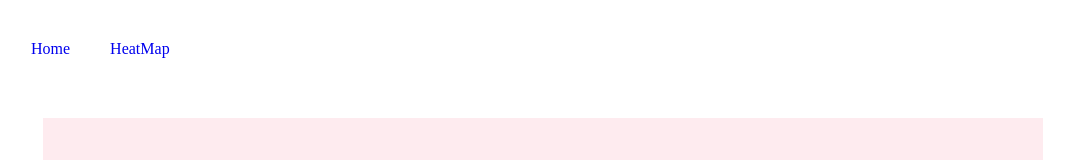
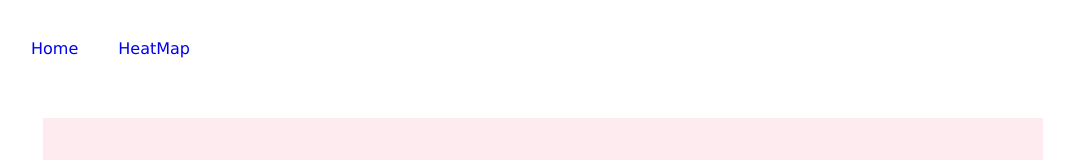
Before and after one commit to Anastasiyaaaaaaa/heat-map, a React app: page / in a window 1280 px wide. Shown: the top 160 px of the page, without its empty margins (97-1171 px from the left). Built offline with nearby package versions, Linux system fonts and the light colour scheme.

Commit message:
небольшие улучшения в навигации и стилях

```diff
--- a/src/App.jsx
+++ b/src/App.jsx
@@ -19,7 +19,7 @@ export const App = () => {
                     <Route path='/heat-map'>
                         <HeatMap />
                     </Route>
-                    <Route path='/'>
+                    <Route path='/home'>
                         <Content />
                     </Route>
                 </Switch>
--- a/src/components/Header/index.jsx
+++ b/src/components/Header/index.jsx
@@ -1,6 +1,6 @@
 import React from 'react'
 import {
-    Link
+    NavLink
 } from 'react-router-dom'
 import './style.css'
 
@@ -9,10 +9,10 @@ export const Header = () => {
         <nav>
             <ul>
                 <li>
-                    <Link to='/'>Home</Link>
+                    <NavLink activeClassName={'nav-link-selected'} to='/home'>Home</NavLink >
                 </li>
                 <li>
-                    <Link to='/heat-map'>HeatMap</Link>
+                    <NavLink activeClassName={'nav-link-selected'} to='/heat-map'>HeatMap</NavLink >
                 </li>
             </ul>
         </nav>
--- a/src/components/Header/style.css
+++ b/src/components/Header/style.css
@@ -2,3 +2,7 @@ header li {
     display: inline-block;
     margin-right: 40px;
 }
+
+.nav-link-selected {
+    font-weight: bold;
+}
--- a/src/components/HeatMap/utils.js
+++ b/src/components/HeatMap/utils.js
@@ -16,7 +16,6 @@ export const drawHeatMap = (hashmap, maxClicks) => {
             const interval = palette[color]
             if (k > interval[0] && k <= interval[1]) {
                 pointsColor = color
-                console.log(points, k, pointsColor);
             }
         }
         points.forEach(point => drawDot(point, pointsColor))
--- a/src/index.css
+++ b/src/index.css
@@ -5,6 +5,7 @@ html {
     -khtml-user-select: none;
     -webkit-user-select: none;
     user-select: none;
+    font-family: 'Lucida Sans', 'Lucida Sans Regular', 'Lucida Grande', 'Lucida Sans Unicode', Geneva, Verdana, sans-serif;
 }
 
 ul {
```
